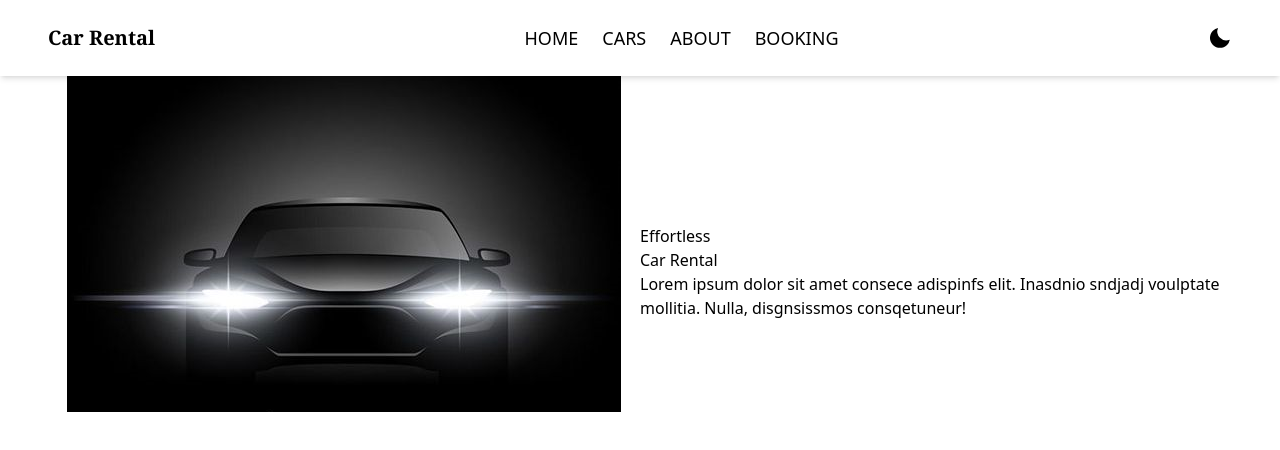
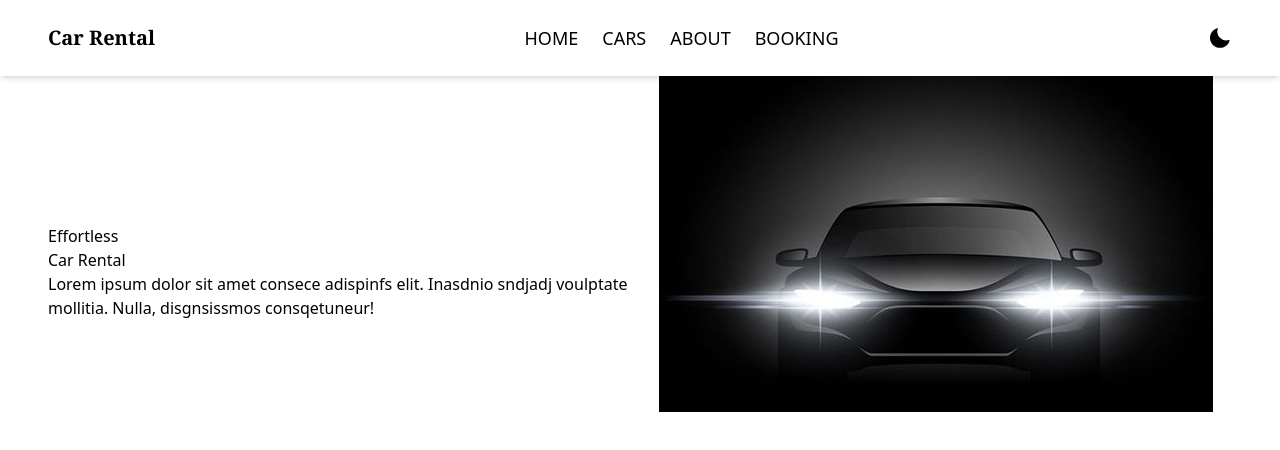
Before and after one commit to veronosmani/car-rental, a React (Vite) app: page / in a window 1280 px wide. Shown: the top 450 px of the page. Built offline with nearby package versions, Linux system fonts and the light colour scheme.

Commit message:
modified:   src/components/Hero/Hero.jsx

```diff
--- a/src/components/Hero/Hero.jsx
+++ b/src/components/Hero/Hero.jsx
@@ -9,7 +9,7 @@ const Hero = () => {
           <div className="order-1 sm:order-2">
             <img src={carPng} alt="" />
           </div>
-          <div className="order-1 sm:order-2">
+          <div className="order-2 sm:order-1">
             <p>Effortless</p>
             <h1>Car Rental</h1>
             <p>
```
